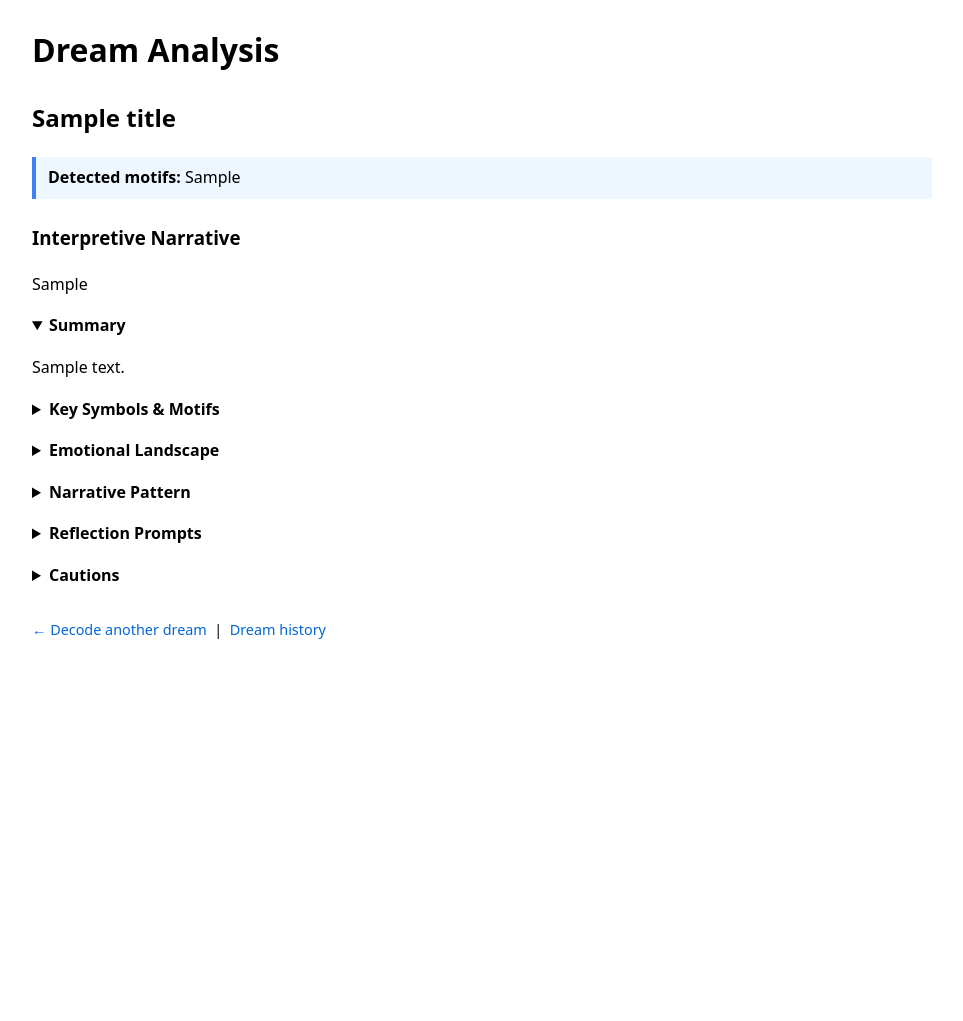
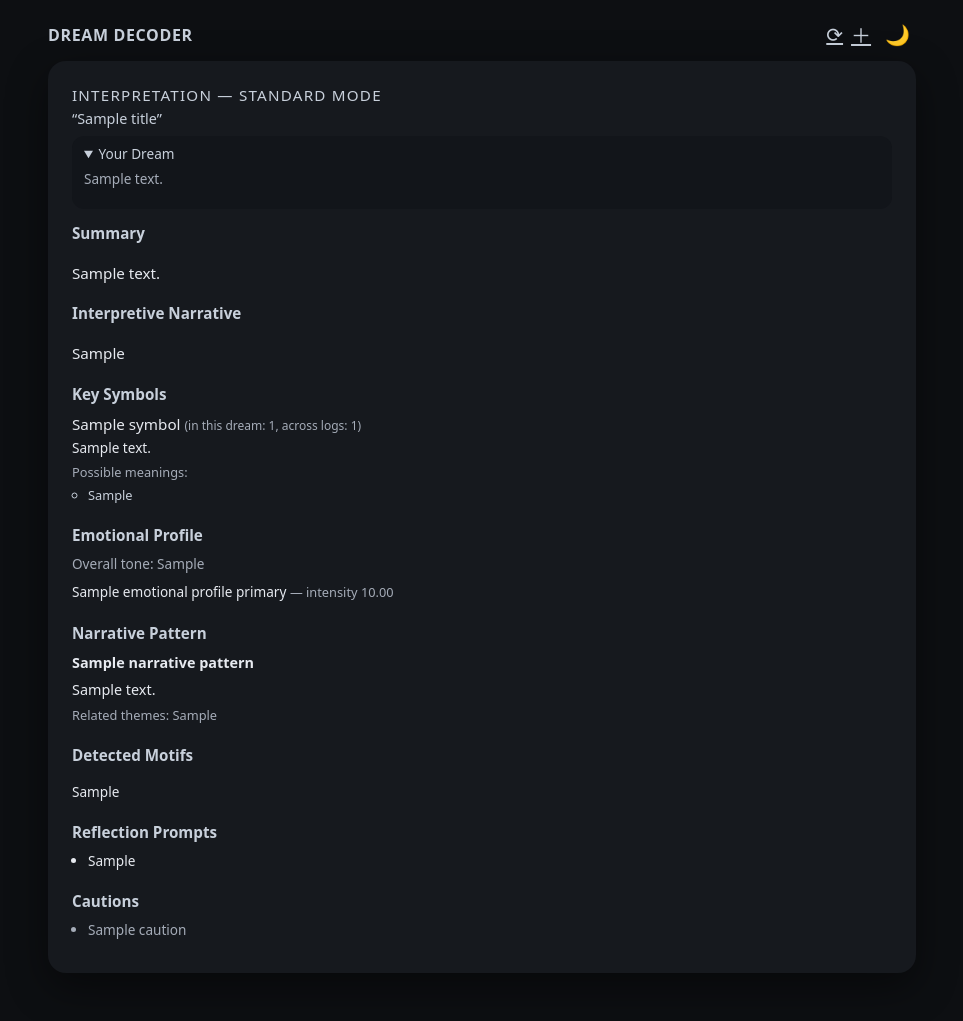
Before and after one commit to kerry-netizen/dream-decoder, a Flask app: template templates/result.html in a window 1280 px wide. Shown: the whole page, without its empty margins (158-1121 px from the left). Before the commit the page ends 639 px from the top, so only its background shows below. Run offline with Flask 3, Linux system fonts and the light colour scheme; the template is opened without the code that fills it: most values are stand-ins (such as "Sample title", 1, 10 or a date in 2020).

Commit message:
Added structured result page, theme carryover, loading indicator, upgraded history page

```diff
--- a/static/app.js
+++ b/static/app.js
@@ -5,8 +5,11 @@
   const chips = document.querySelectorAll(".dd-mode-chip");
   const body = document.body;
   const themeToggle = document.getElementById("theme-toggle");
+  const form = document.getElementById("dream-form");
+  const loadingIndicator = document.getElementById("loading-indicator");
 
   // --- Mode chips ---
+  if (chips && modeInput) {
     chips.forEach((chip) => {
       chip.addEventListener("click", () => {
         const mode = chip.getAttribute("data-mode");
@@ -18,8 +21,10 @@
         chip.classList.add("dd-mode-chip--active");
       });
     });
+  }
 
   // --- Theme toggle (dark default) ---
+  if (themeToggle) {
     const storedTheme = localStorage.getItem("dd_theme");
     if (storedTheme === "light") {
       body.classList.remove("dd-dark");
@@ -34,4 +39,19 @@
       localStorage.setItem("dd_theme", isDark ? "dark" : "light");
       themeToggle.textContent = isDark ? "🌙" : "☀️";
     });
+  }
+
+  // --- Show loading indicator on submit ---
+  if (form) {
+    form.addEventListener("submit", () => {
+      const submitButton = form.querySelector(".dd-primary-button");
+      if (submitButton) {
+        submitButton.disabled = true;
+        submitButton.textContent = "Decoding your dream…";
+      }
+      if (loadingIndicator) {
+        loadingIndicator.style.display = "flex";
+      }
     });
+  }
+});
--- a/static/styles.css
+++ b/static/styles.css
@@ -203,6 +203,31 @@
   color: #e7eaf0;
 }
 
+/* Loading indicator */
+#loading-indicator {
+  display: none; /* shown by JS on submit */
+  margin-top: 0.75rem;
+  font-size: 0.85rem;
+  color: #c8d0db;
+  align-items: center;
+  gap: 0.45rem;
+}
+
+.dd-spinner {
+  width: 14px;
+  height: 14px;
+  border-radius: 50%;
+  border: 2px solid rgba(245, 247, 251, 0.2);
+  border-top-color: #f5f7fb;
+  animation: dd-spin 0.7s linear infinite;
+}
+
+@keyframes dd-spin {
+  to {
+    transform: rotate(360deg);
+  }
+}
+
 /* Responsive */
 @media (min-width: 768px) {
   .dd-input-card,
--- a/templates/result.html
+++ b/templates/result.html
@@ -1,126 +1,217 @@
-<!doctype html>
-<html>
+<!DOCTYPE html>
+<html lang="en">
 <head>
-  <meta charset="utf-8">
-  <title>Dream Decoder – Results</title>
-  <style>
-    body { font-family: system-ui, sans-serif; max-width: 900px; margin: 20px auto; line-height: 1.6; }
-    h1, h2, h3 { margin-top: 24px; }
-    .symbol {
-      margin-bottom: 14px;
-      padding: 10px;
-      border: 1px solid #ccc;
-      border-radius: 6px;
-      background: #fafafa;
-    }
-    .meta {
-      color: #555;
-      font-size: 0.9em;
-    }
-    .banner {
-      padding: 8px 12px;
-      background: #eef6ff;
-      border-left: 4px solid #3c82f6;
-      margin: 18px 0;
-    }
-    a { text-decoration: none; color: #0366d6; }
-    a:hover { text-decoration: underline; }
-    .footer-links { margin-top: 30px; font-size: 0.9em; }
-    details { margin-top: 16px; }
-    details summary { cursor: pointer; font-weight: 600; }
-  </style>
+  <meta charset="UTF-8" />
+  <title>Dream Interpretation – Dream Decoder</title>
+  <meta name="viewport" content="width=device-width, initial-scale=1" />
+
+  <link rel="stylesheet" href="{{ url_for('static', filename='styles.css') }}">
 </head>
-<body>
 
-  <h1>Dream Analysis</h1>
+<body class="dd-body dd-dark">
 
+  <div class="dd-app">
+
+    <!-- Top bar -->
+    <header class="dd-header">
+      <div class="dd-logo">Dream Decoder</div>
+      <div style="display: flex; gap: 0.5rem; align-items: center;">
+        <a href="{{ url_for('history') }}" class="dd-icon-button" aria-label="Dream History">⟳</a>
+        <a href="{{ url_for('index') }}" class="dd-icon-button" aria-label="New Dream">＋</a>
+        <button id="theme-toggle" class="dd-icon-button" aria-label="Toggle theme">
+          🌙
+        </button>
+      </div>
+    </header>
+
+    <main class="dd-main">
+
+      <!-- Interpretation Card -->
+      <section class="dd-result-card">
+
+        <div class="dd-result-header">
+          <div class="dd-result-title">
+            Interpretation — {{ (mode or "standard")|capitalize }} Mode
+          </div>
           {% if title %}
-    <h2>{{ title }}</h2>
+            <div style="font-size: 0.9rem; color: #c8d0db; margin-top: 0.25rem;">
+              “{{ title }}”
+            </div>
+          {% endif %}
+        </div>
+
+        <!-- Original Dream (collapsible) -->
+        {% if dream_text %}
+        <details class="dd-dream-details" open>
+          <summary>Your Dream</summary>
+          <p>{{ dream_text }}</p>
+        </details>
         {% endif %}
 
-  {% if analysis.detected_keywords %}
-    <div class="banner">
-      <strong>Detected motifs:</strong>
-      {{ analysis.detected_keywords | join(", ") }}
+        <div class="dd-result-body">
+
+          {# Shortcut reference #}
+          {% set a = analysis %}
+
+          <!-- Summary -->
+          {% if a.summary %}
+          <section style="margin-bottom: 1rem;">
+            <h2 style="font-size: 0.95rem; margin: 0 0 0.35rem; color: #c8d0db;">
+              Summary
+            </h2>
+            <p>{{ a.summary }}</p>
+          </section>
+          {% endif %}
+
+          <!-- Interpretive Narrative -->
+          {% if a.interpretive_narrative %}
+          <section style="margin-bottom: 1.1rem;">
+            <h2 style="font-size: 0.95rem; margin: 0 0 0.35rem; color: #c8d0db;">
+              Interpretive Narrative
+            </h2>
+            <p>{{ a.interpretive_narrative }}</p>
+          </section>
+          {% endif %}
+
+          <!-- Key Symbols -->
+          {% if a.key_symbols and a.key_symbols|length > 0 %}
+          <section style="margin-bottom: 1.1rem;">
+            <h2 style="font-size: 0.95rem; margin: 0 0 0.35rem; color: #c8d0db;">
+              Key Symbols
+            </h2>
+            <ul style="list-style: none; padding: 0; margin: 0;">
+              {% for s in a.key_symbols %}
+                <li style="margin-bottom: 0.6rem;">
+                  <div style="font-weight: 500;">
+                    {{ s.symbol }}
+                    {% if s.local_count or s.global_count %}
+                      <span style="font-size: 0.75rem; color: #a5acb8;">
+                        (in this dream: {{ s.local_count or 0 }},
+                        across logs: {{ s.global_count or 0 }})
+                      </span>
+                    {% endif %}
+                  </div>
+                  {% if s.description %}
+                    <div style="font-size: 0.85rem; color: #e7eaf0;">
+                      {{ s.description }}
                     </div>
                   {% endif %}
-
-  <!-- Interpretive Narrative first: main "hit" -->
-  {% if analysis.interpretive_narrative %}
-    <h3>Interpretive Narrative</h3>
-    <p>{{ analysis.interpretive_narrative }}</p>
-  {% endif %}
-
-  <!-- Everything else is drill-down -->
-
-  <details open>
-    <summary>Summary</summary>
-    <p>{{ analysis.summary }}</p>
-  </details>
-
-  <details>
-    <summary>Key Symbols &amp; Motifs</summary>
-    {% for s in analysis.key_symbols %}
-      <div class="symbol" title="Occurrences in this dream: {{ s.local_count }} | Across all dreams: {{ s.global_count }}">
-        <strong>{{ s.symbol }}</strong><br>
-        <span class="meta">{{ s.description }}</span><br>
-        <ul>
+                  {% if s.possible_meanings %}
+                    <div style="font-size: 0.8rem; color: #a5acb8; margin-top: 0.25rem;">
+                      Possible meanings:
+                    </div>
+                    <ul style="margin: 0.15rem 0 0.1rem 1rem; padding: 0; font-size: 0.8rem; color: #c8d0db;">
                       {% for m in s.possible_meanings %}
                         <li>{{ m }}</li>
                       {% endfor %}
                     </ul>
-        <small class="meta">
-          Confidence: {{ "%.0f"|format(s.confidence * 100) }}% &nbsp;|&nbsp;
-          Local count: {{ s.local_count }} &nbsp;|&nbsp;
-          Global count: {{ s.global_count }}
-        </small>
-      </div>
-    {% endfor %}
-  </details>
-
-  <details>
-    <summary>Emotional Landscape</summary>
-    <p><strong>Overall tone:</strong> {{ analysis.emotional_profile_tone }}</p>
-    <ul>
-      {% for e in analysis.emotional_profile_primary %}
-        <li>{{ e.name }} – {{ "%.0f"|format(e.intensity * 100) }}%</li>
+                  {% endif %}
+                </li>
               {% endfor %}
             </ul>
-  </details>
+          </section>
+          {% endif %}
 
-  <details>
-    <summary>Narrative Pattern</summary>
-    <p><strong>{{ analysis.narrative_pattern.pattern_name }}</strong></p>
-    <p>{{ analysis.narrative_pattern.description }}</p>
-    <ul>
-      {% for t in analysis.narrative_pattern.related_themes %}
-        <li>{{ t }}</li>
+          <!-- Emotional Profile -->
+          {% if (a.emotional_profile_primary and a.emotional_profile_primary|length > 0) or a.emotional_profile_tone %}
+          <section style="margin-bottom: 1.1rem;">
+            <h2 style="font-size: 0.95rem; margin: 0 0 0.35rem; color: #c8d0db;">
+              Emotional Profile
+            </h2>
+
+            {% if a.emotional_profile_tone %}
+              <p style="font-size: 0.85rem; color: #a5acb8; margin: 0 0 0.4rem;">
+                Overall tone: {{ a.emotional_profile_tone }}
+              </p>
+            {% endif %}
+
+            {% if a.emotional_profile_primary and a.emotional_profile_primary|length > 0 %}
+              <ul style="list-style: none; padding: 0; margin: 0;">
+                {% for e in a.emotional_profile_primary %}
+                  <li style="margin-bottom: 0.35rem; font-size: 0.85rem;">
+                    <span style="font-weight: 500;">{{ e.name }}</span>
+                    <span style="font-size: 0.8rem; color: #a5acb8;">
+                      — intensity {{ "%.2f"|format(e.intensity) }}
+                    </span>
+                  </li>
                 {% endfor %}
               </ul>
-  </details>
+            {% endif %}
+          </section>
+          {% endif %}
 
-  <details>
-    <summary>Reflection Prompts</summary>
-    <ul>
-      {% for q in analysis.reflection_prompts %}
+          <!-- Narrative Pattern -->
+          {% if a.narrative_pattern %}
+          <section style="margin-bottom: 1.1rem;">
+            <h2 style="font-size: 0.95rem; margin: 0 0 0.35rem; color: #c8d0db;">
+              Narrative Pattern
+            </h2>
+            {% if a.narrative_pattern.pattern_name %}
+              <p style="font-size: 0.9rem; margin: 0 0 0.25rem;">
+                <strong>{{ a.narrative_pattern.pattern_name }}</strong>
+              </p>
+            {% endif %}
+            {% if a.narrative_pattern.description %}
+              <p style="font-size: 0.9rem; margin: 0 0 0.25rem;">
+                {{ a.narrative_pattern.description }}
+              </p>
+            {% endif %}
+            {% if a.narrative_pattern.related_themes %}
+              <p style="font-size: 0.8rem; color: #a5acb8; margin: 0;">
+                Related themes:
+                {{ a.narrative_pattern.related_themes | join(", ") }}
+              </p>
+            {% endif %}
+          </section>
+          {% endif %}
+
+          <!-- Detected Motifs -->
+          {% if a.detected_keywords and a.detected_keywords|length > 0 %}
+          <section style="margin-bottom: 1.1rem;">
+            <h2 style="font-size: 0.95rem; margin: 0 0 0.35rem; color: #c8d0db;">
+              Detected Motifs
+            </h2>
+            <p style="font-size: 0.85rem;">
+              {{ a.detected_keywords | join(", ") }}
+            </p>
+          </section>
+          {% endif %}
+
+          <!-- Reflection Prompts -->
+          {% if a.reflection_prompts and a.reflection_prompts|length > 0 %}
+          <section style="margin-bottom: 1.1rem;">
+            <h2 style="font-size: 0.95rem; margin: 0 0 0.35rem; color: #c8d0db;">
+              Reflection Prompts
+            </h2>
+            <ul style="margin: 0; padding-left: 1rem; font-size: 0.85rem;">
+              {% for q in a.reflection_prompts %}
                 <li>{{ q }}</li>
               {% endfor %}
             </ul>
-  </details>
+          </section>
+          {% endif %}
 
-  <details>
-    <summary>Cautions</summary>
-    <ul>
-      {% for c in analysis.cautions %}
+          <!-- Cautions -->
+          {% if a.cautions and a.cautions|length > 0 %}
+          <section style="margin-bottom: 0.5rem;">
+            <h2 style="font-size: 0.95rem; margin: 0 0 0.35rem; color: #c8d0db;">
+              Cautions
+            </h2>
+            <ul style="margin: 0; padding-left: 1rem; font-size: 0.85rem; color: #a5acb8;">
+              {% for c in a.cautions %}
                 <li>{{ c }}</li>
               {% endfor %}
             </ul>
-  </details>
+          </section>
+          {% endif %}
 
-  <div class="footer-links">
-    <a href="/">← Decode another dream</a> &nbsp;|&nbsp;
-    <a href="/history">Dream history</a>
         </div>
+      </section>
+
+    </main>
+  </div>
+
+  <script src="{{ url_for('static', filename='app.js') }}"></script>
 
 </body>
 </html>
```
Also changed, not shown: templates/index.html (+6 -4 lines). Lines whose indentation alone changed are shown as unchanged.
